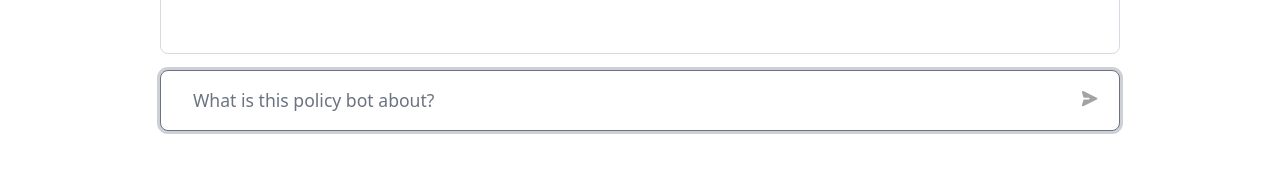
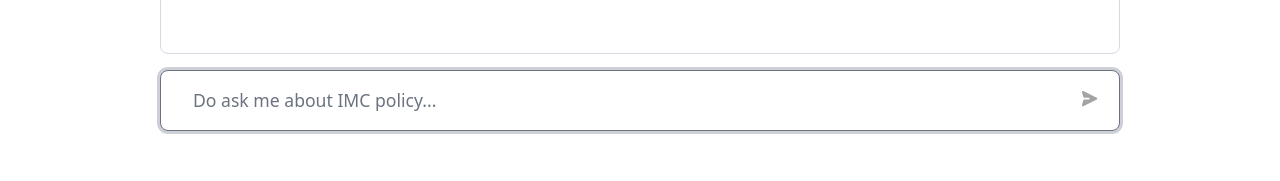
Before and after one commit to wailuen/openai_pdfquery, a Next.js app: page / in a window 1280 px wide. Shown: the part 604-785 px from the top of the page. Built offline with nearby package versions, Linux system fonts and the light colour scheme.

Commit message:
updated message

```diff
--- a/pages/index.tsx
+++ b/pages/index.tsx
@@ -225,7 +225,7 @@
                     placeholder={
                       loading
                         ? 'Waiting for response...'
-                        : 'What is this policy bot about?'
+                        : 'Do ask me about IMC policy...'
                     }
                     value={query}
                     onChange={(e) => setQuery(e.target.value)}
```
Also changed, not shown: 1 other file (tests, documents, lock files or other folders).
